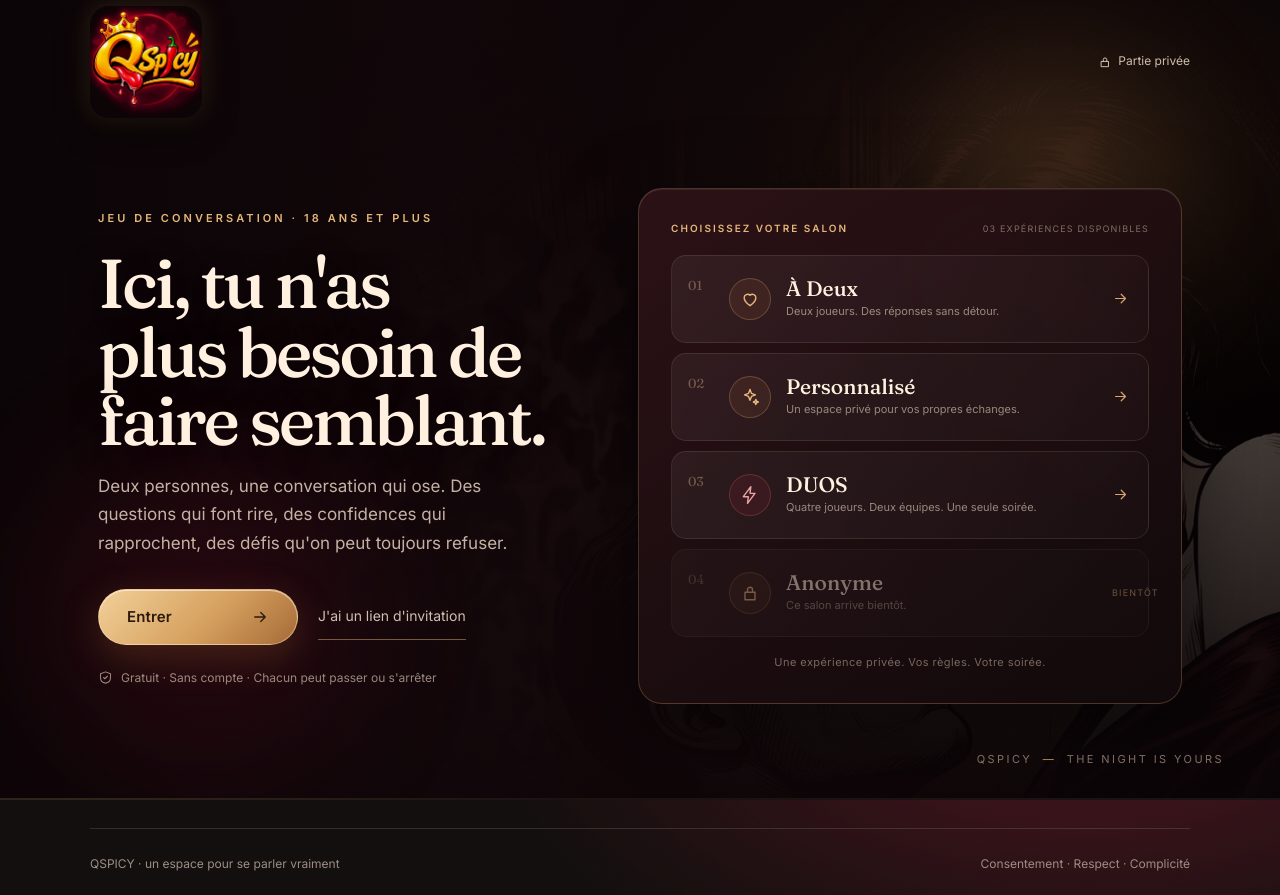
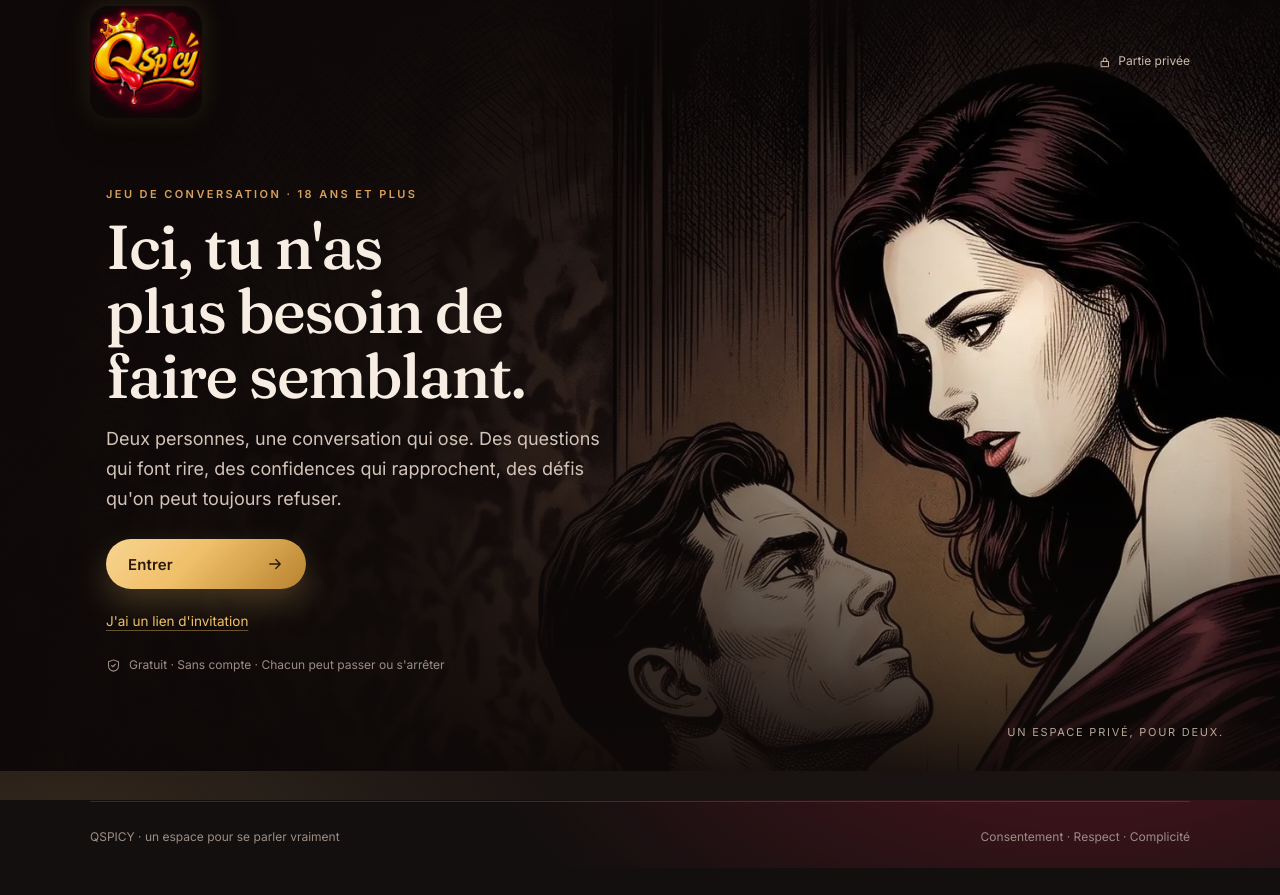
Before and after one commit to dodjust229/--deux-, a React (Vite) app: page / in a window 1280 px wide. After the commit the page ends 868 px from the top, so only its background shows below. Built offline with nearby package versions, Linux system fonts and the light colour scheme; no server answers.

Commit message:
Restore original QSPICY homepage presentation in src/screens/Home.tsx

```diff
--- a/src/screens/Home.tsx
+++ b/src/screens/Home.tsx
@@ -6,21 +6,13 @@ interface HomeProps {
   lang: Lang;
   onEnter: () => void;
   onInvite: () => void;
-  onChooseSalon: (mode: "couple" | "custom" | "duos") => void;
 }
 
-const salons = [
-  { id: "couple", title: "À Deux", description: "Deux joueurs. Des réponses sans détour.", icon: "heart" as const, available: true },
-  { id: "custom", title: "Personnalisé", description: "Un espace privé pour vos propres échanges.", icon: "sparkles" as const, available: true },
-  { id: "duos", title: "DUOS", description: "Quatre joueurs. Deux équipes. Une seule soirée.", icon: "bolt" as const, available: true },
-  { id: "anonymous", title: "Anonyme", description: "Ce salon arrive bientôt.", icon: "lock" as const, available: false }
-];
-
-export function Home({ lang, onEnter, onInvite, onChooseSalon }: HomeProps) {
+export function Home({ lang, onEnter, onInvite }: HomeProps) {
   const t = translator(lang);
   return (
-    <main className="home home--hero home--after-dark">
-      <picture className="home__bg" aria-hidden="true">
+    <main className="home home--hero">
+      <picture className="home__bg">
         <source
           media="(max-width: 699px)"
           srcSet={asset("brand/accueil-mobile.webp")}
@@ -43,59 +35,27 @@ export function Home({ lang, onEnter, onInvite, onChooseSalon }: HomeProps) {
         />
       </picture>
       <div className="home__scrim" aria-hidden="true" />
-      <div className="home__light home__light--amber" aria-hidden="true" />
-      <div className="home__light home__light--wine" aria-hidden="true" />
 
       <section className="home__hero">
         <div className="home__copy">
-          <span className="eyebrow home__eyebrow">{t("home.eyebrow")}</span>
+          <span className="eyebrow">{t("home.eyebrow")}</span>
           <h1 className="home__tagline">{t("home.tagline")}</h1>
           <p className="home__lead">{t("home.lead")}</p>
           <div className="home__actions">
             <button className="primary home__enter" type="button" data-testid="enter" onClick={onEnter}>
               {t("home.enter")} <Icon name="arrow" />
             </button>
-            <button className="home__invite" type="button" data-testid="join-room" onClick={onInvite}>
-              {t("home.invite")}
-            </button>
           </div>
+          <button className="link-button" type="button" data-testid="join-room" onClick={onInvite}>
+            {t("home.invite")}
+          </button>
           <p className="home__age">
             <Icon name="shield" size={15} /> {t("home.age")}
           </p>
         </div>
-
-        <div className="home__salon-panel">
-          <div className="home__salon-heading">
-            <span className="eyebrow">CHOISISSEZ VOTRE SALON</span>
-            <span className="home__salon-count">03 EXPÉRIENCES DISPONIBLES</span>
-          </div>
-          <div className="home__salons">
-            {salons.map((salon, index) => (
-              <button
-                key={salon.id}
-                className={`home__salon home__salon--${salon.id}`}
-                type="button"
-                disabled={!salon.available}
-                onClick={() => salon.available && onChooseSalon(salon.id === "custom" ? "custom" : salon.id === "duos" ? "duos" : "couple")}
-                data-testid={`home-salon-${salon.id}`}
-              >
-                <span className="home__salon-index">0{index + 1}</span>
-                <span className="home__salon-icon"><Icon name={salon.icon} size={20} /></span>
-                <span className="home__salon-copy">
-                  <strong>{salon.title}</strong>
-                  <small>{salon.description}</small>
-                </span>
-                {salon.available
-                  ? <Icon name="arrow" className="home__salon-arrow" size={17} />
-                  : <span className="home__salon-soon">BIENTÔT</span>}
-              </button>
-            ))}
-          </div>
-          <p className="home__salon-foot">Une expérience privée. Vos règles. Votre soirée.</p>
-        </div>
       </section>
 
-      <p className="home__caption">QSPICY <span>—</span> THE NIGHT IS YOURS</p>
+      <p className="home__caption">{t("home.caption")}</p>
     </main>
   );
 }
```
